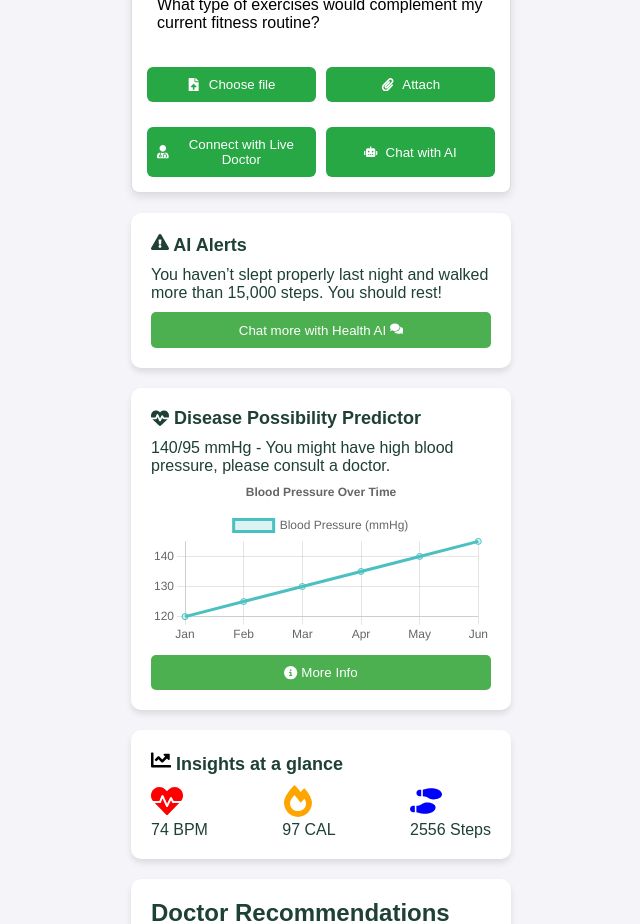
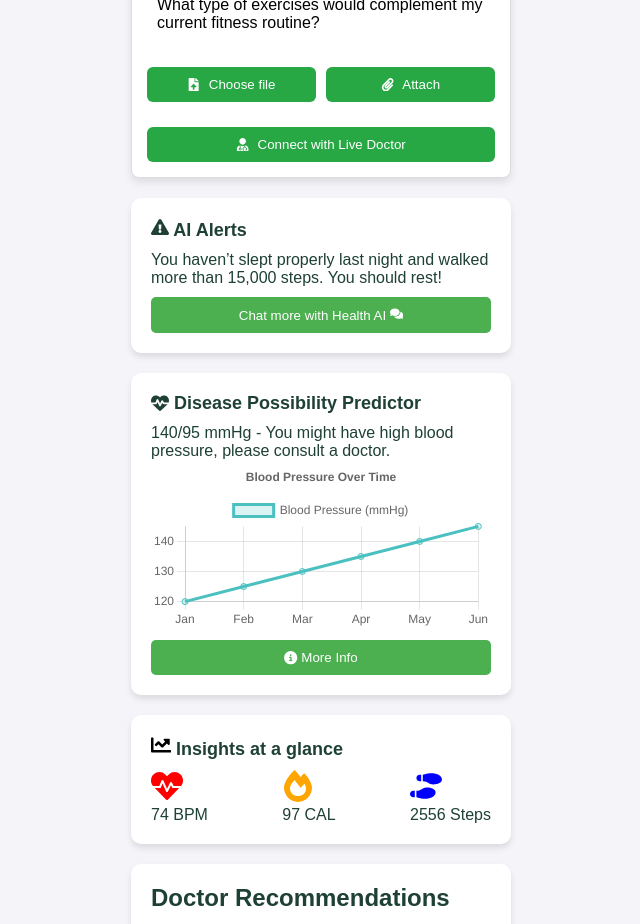
Before and after one commit to akshat1423/wearlytics, a React (Create React App) app: page / in a window 1280 px wide. Shown: the part 1160-2084 px from the top of the page, without its empty margins (319-959 px from the left). Built offline with nearby package versions, Linux system fonts and the light colour scheme.

Commit message:
button removed

```diff
--- a/src/components/HealthAssistant.js
+++ b/src/components/HealthAssistant.js
@@ -110,7 +110,7 @@ const HealthAssistant = () => (
             <button
                 style={{
                     flex: 1,
-                    marginRight: '10px',
+                    // marginRight: '10px',
                     padding: '10px',
                     backgroundColor: '#28a745',
                     color: '#fff',
@@ -123,7 +123,7 @@ const HealthAssistant = () => (
             >
                 <FaUserMd style={{ marginRight: '8px' }} /> Connect with Live Doctor
             </button>
-            <button
+            {/* <button
                 style={{
                     flex: 1,
                     padding: '10px',
@@ -137,7 +137,7 @@ const HealthAssistant = () => (
                 }}
             >
                 <FaRobot style={{ marginRight: '8px' }} /> Chat with AI
-            </button>
+            </button> */}
         </div>
     </div>
 );
```
